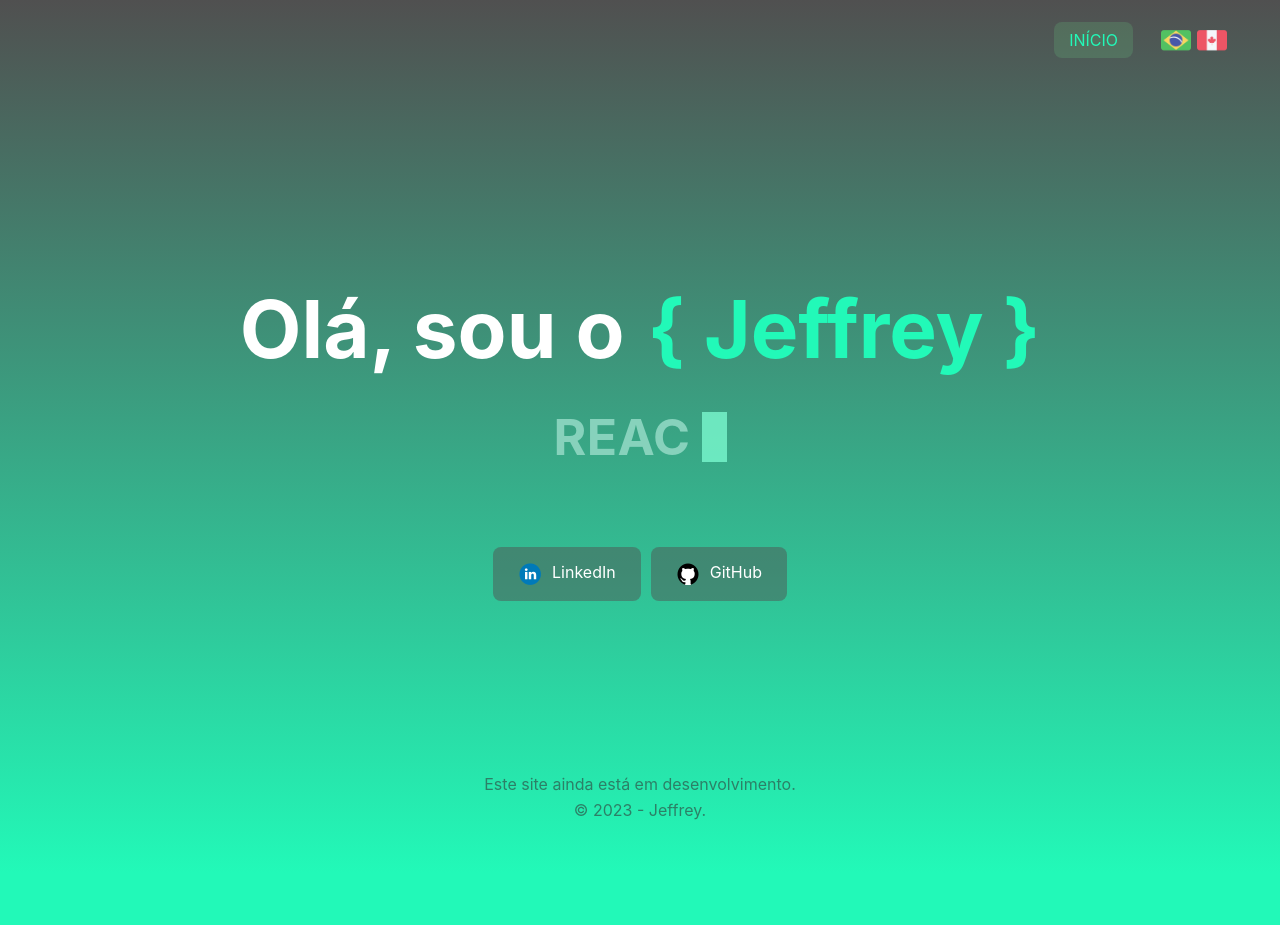
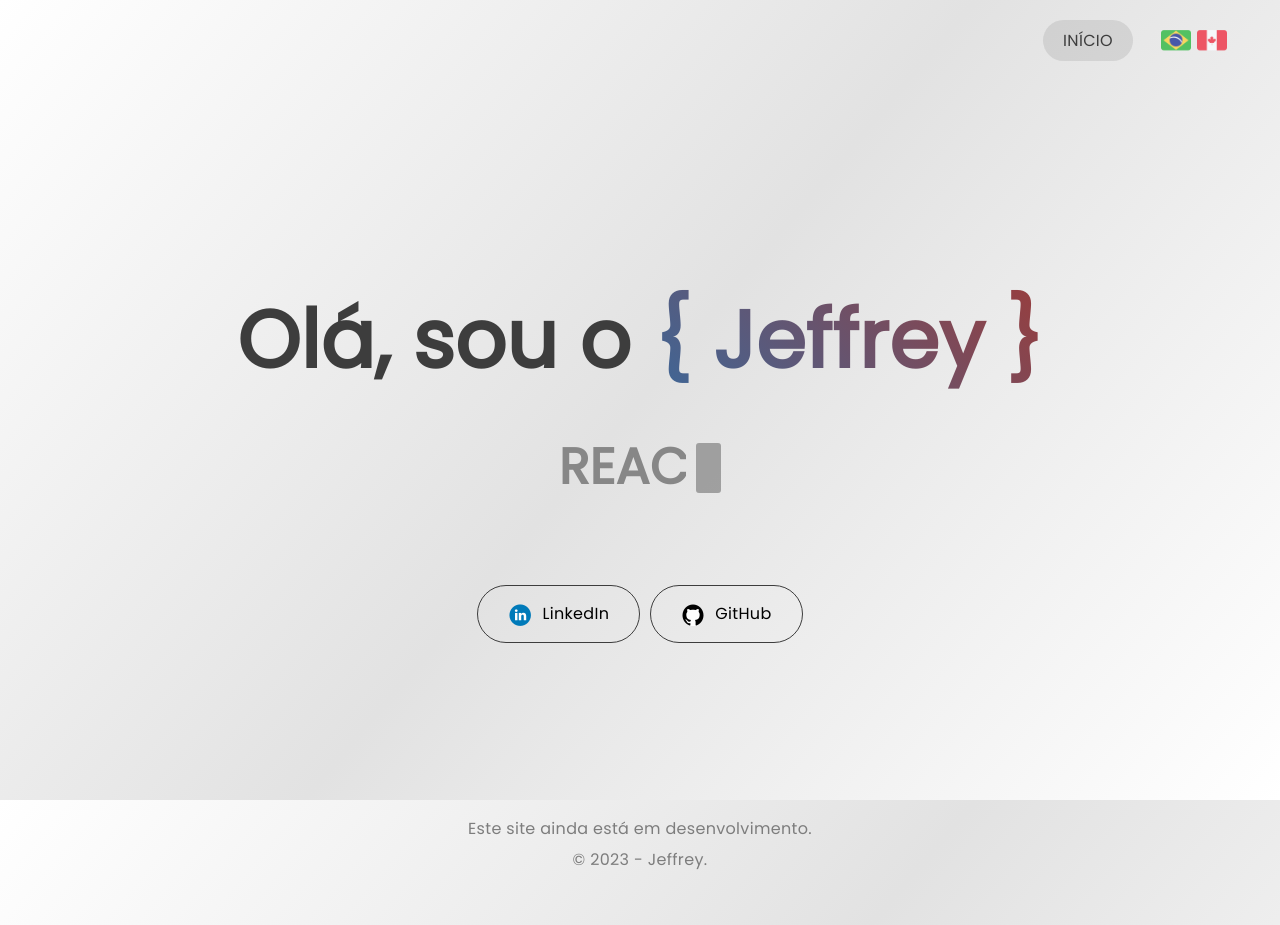
Before and after one commit to jeffreyalvr/portfolio-v1, a React (Vite) app: page / in a window 1280 px wide. Before the commit the page ends 873 px from the top, so only its background shows below. Built offline with nearby package versions, Linux system fonts and the light colour scheme.

Commit message:
Altera a palheta de cores do site e faz alguns ajustes estruturais

```diff
--- a/index.html
+++ b/index.html
@@ -5,6 +5,13 @@
     <link rel="icon" type="image/png" href="/favicon.png" />
     <meta name="viewport" content="width=device-width, initial-scale=1.0" />
     <title>Olá, sou o Jeffrey!</title>
+
+    <link rel="preconnect" href="https://fonts.googleapis.com" />
+    <link rel="preconnect" href="https://fonts.gstatic.com" crossorigin />
+    <link
+      href="https://fonts.googleapis.com/css2?family=Poppins:wght@300;400&display=swap"
+      rel="stylesheet"
+    />
   </head>
   <body>
     <div id="root"></div>
--- a/src/components/Button/styles.css
+++ b/src/components/Button/styles.css
@@ -1,24 +1,27 @@
 .button,
 button {
-  padding: 15px 25px;
+  padding: 15px 30px;
   margin: 50px 5px;
-  color: #fff;
-  background-color: #5050507a;
-  border-radius: 8px;
+  color: #000;
+  background-color: #00000000;
+  border-radius: 50px;
   cursor: pointer;
-  border: none;
+  border: 1px solid #3d3d3d;
   outline: none;
   text-decoration: none;
+  transition: ease-in 0.2s;
 }
 
 .button:hover,
 button:hover {
-  background-color: #50505094;
+  background-color: #000;
+  border: 1px solid #000;
+  color: #fff;
 }
 
 .button:active,
 button:active {
-  background-color: #5050507a;
+  background-color: #e1e1e1;
 }
 
 .button img,
--- a/src/components/Hero/styles.css
+++ b/src/components/Hero/styles.css
@@ -1,7 +1,6 @@
 .hero {
   height: 100%;
   width: 100%;
-  background: linear-gradient(360deg, #22f9b8 0%, #505050 100%);
   display: flex;
   flex-direction: column;
 }
@@ -16,16 +15,20 @@
 }
 
 .hero .container h1 {
-  color: #fff;
+  color: #3d3d3d;
   font-size: 5rem;
   margin: 0 0 30px 0;
 }
 
 .hero .container h1 span {
   font-size: 5rem;
-  color: #22f9b8;
   position: unset;
   margin: 0 0 0 23px;
+  color: #3d6798;
+  background: linear-gradient(45deg, #3d6798, #983d3d);
+  -webkit-background-clip: text;
+  background-clip: text;
+  -webkit-text-fill-color: transparent;
 }
 
 .hero .container .label-block {
@@ -40,7 +43,7 @@
 .hero .container .label-block h2 {
   text-transform: uppercase;
   font-size: 3.125rem;
-  color: #87d2bc;
+  color: #878787;
 }
 
 .hero .container .label-block h2 {
@@ -55,10 +58,11 @@
 .hero .container .label-block .carrot {
   height: 50px;
   width: 25px;
-  background-color: aquamarine;
+  background-color: #878787;
   animation-name: blinking;
   animation-duration: 0.4s;
   animation-iteration-count: infinite;
+  border-radius: 3px;
 }
 
 .row {
@@ -78,7 +82,7 @@ footer {
 }
 
 footer span {
-  color: #2c8067;
+  color: #7d7d7d;
   margin: 3px 0;
 }
 
--- a/src/components/Nav/styles.css
+++ b/src/components/Nav/styles.css
@@ -36,21 +36,22 @@ nav .languages .item img {
 }
 
 nav .links .item {
-  padding: 8px 15px;
+  padding: 8px 20px;
   margin: 0 5px;
-  color: #fff;
+  color: #3d3d3d;
   background-color: transparent;
-  border-radius: 8px;
+  border-radius: 50px;
   text-transform: uppercase;
+  transition: ease-in 0.2s;
 }
 
 nav .links .item.active {
-  background-color: rgba(108, 212, 131, 0.19);
-  color: #22f9b8;
+  background-color: #7d7d7d30;
+  color: #3d3d3d;
 }
 
 nav .links .item:hover {
-  background-color: rgba(108, 212, 131, 0.19);
+  background-color: #49494930;
 }
 
 nav .links .item a:link,
@@ -60,7 +61,7 @@ nav .links .item a:active {
 }
 
 nav .links .item a:hover {
-  color: #22f9b8;
+  color: #000;
 }
 
 @media screen and (max-width: 550px) {
--- a/src/styles/global.css
+++ b/src/styles/global.css
@@ -1,19 +1,22 @@
 :root {
-  font-family: Inter, system-ui, Avenir, Helvetica, Arial, sans-serif;
+  font-family: Poppins, sans-serif;
   font-size: 1rem;
 }
 
 ::selection {
   color: #fff;
-  background: #87d2bc;
+  background: #878787;
+  -webkit-text-fill-color: #fff !important;
 }
 
 * {
   margin: 0;
   padding: 0;
   box-sizing: border-box;
+  letter-spacing: 0.02rem;
 }
 
 body {
-  background: #22f9b8;
+  background: linear-gradient(130deg, #fff 0%, #e2e2e2 50%, #fff 100%);
+  background-attachment: fixed;
 }
```
Also changed, not shown: public/favicon.png.
